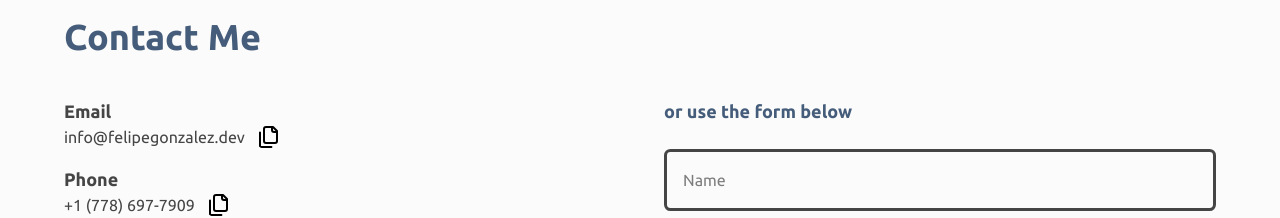
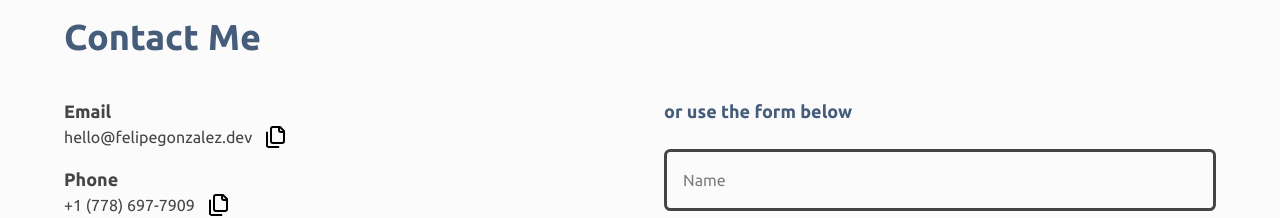
Before and after one commit to psyout/portfolio-app, a Next.js app: page / in a window 1280 px wide. Shown: the part 2360-2578 px from the top of the page. Built offline with nearby package versions, Linux system fonts and the light colour scheme; no server answers.

Commit message:
update email addresses to hello@felipegonzalez.dev in contact and API route

```diff
--- a/app/contact/page.tsx
+++ b/app/contact/page.tsx
@@ -52,14 +52,14 @@ const Contact = () => {
                   <div className='flex flex-col'>
                      <h3 className='text text-lg font-bold'>Email</h3>
                      <div className='flex gap-3'>
-                        <Link className='text' href='mailto:info@felipegonzalez.dev'>
-                           info@felipegonzalez.dev
+                        <Link className='text' href='mailto:hello@felipegonzalez.dev'>
+                           hello@felipegonzalez.dev
                         </Link>
-                        {copied === 'info@felipegonzalez.dev' ? (
+                        {copied === 'hello@felipegonzalez.dev' ? (
                            <CircleCheck aria-label='Copied' className='text-[var(--primary)]' />
                         ) : (
                            <Files
-                              onClick={() => copyToClipboard('info@felipegonzalez.dev')}
+                              onClick={() => copyToClipboard('hello@felipegonzalez.dev')}
                               aria-label='Copy email'
                               className='scale-150 cursor-pointer rounded-full py-1 transition-all hover:rounded-full hover:bg-gray-200 dark:hover:bg-gray-700'
                            />
```
